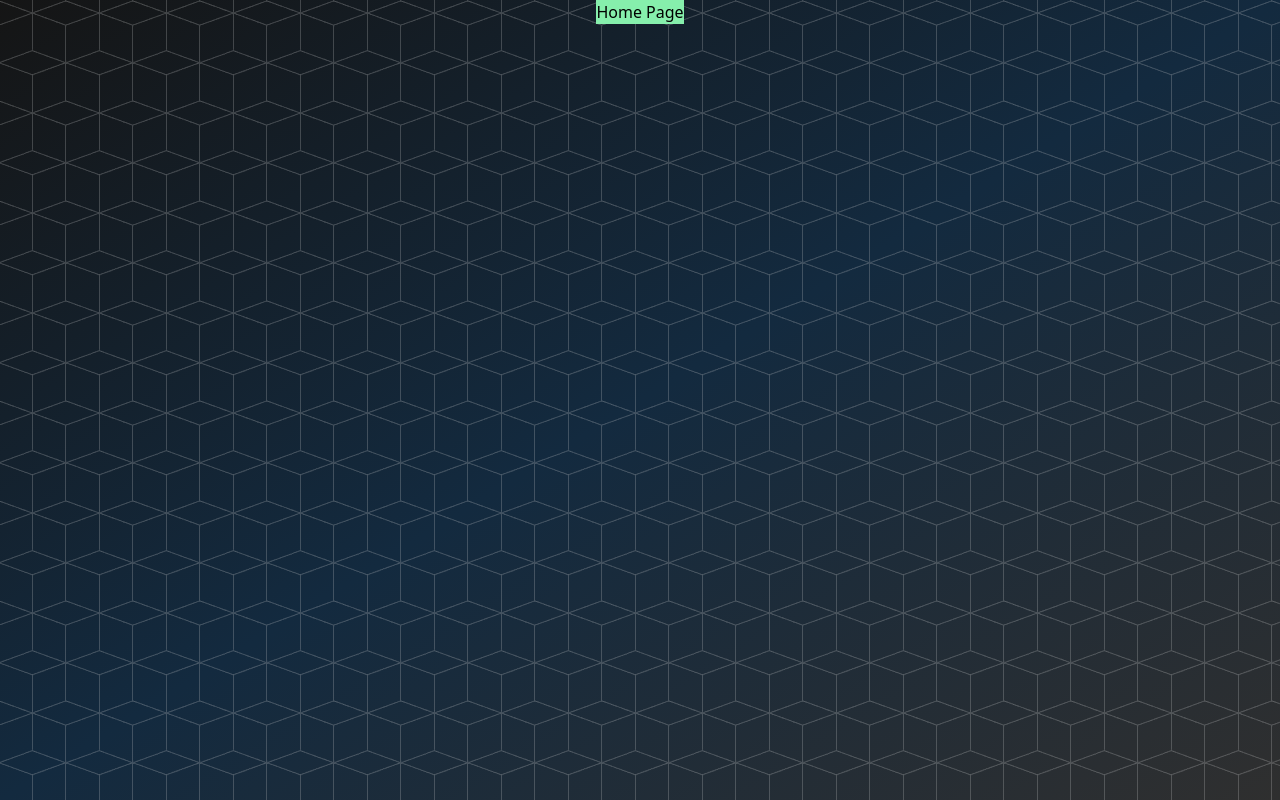
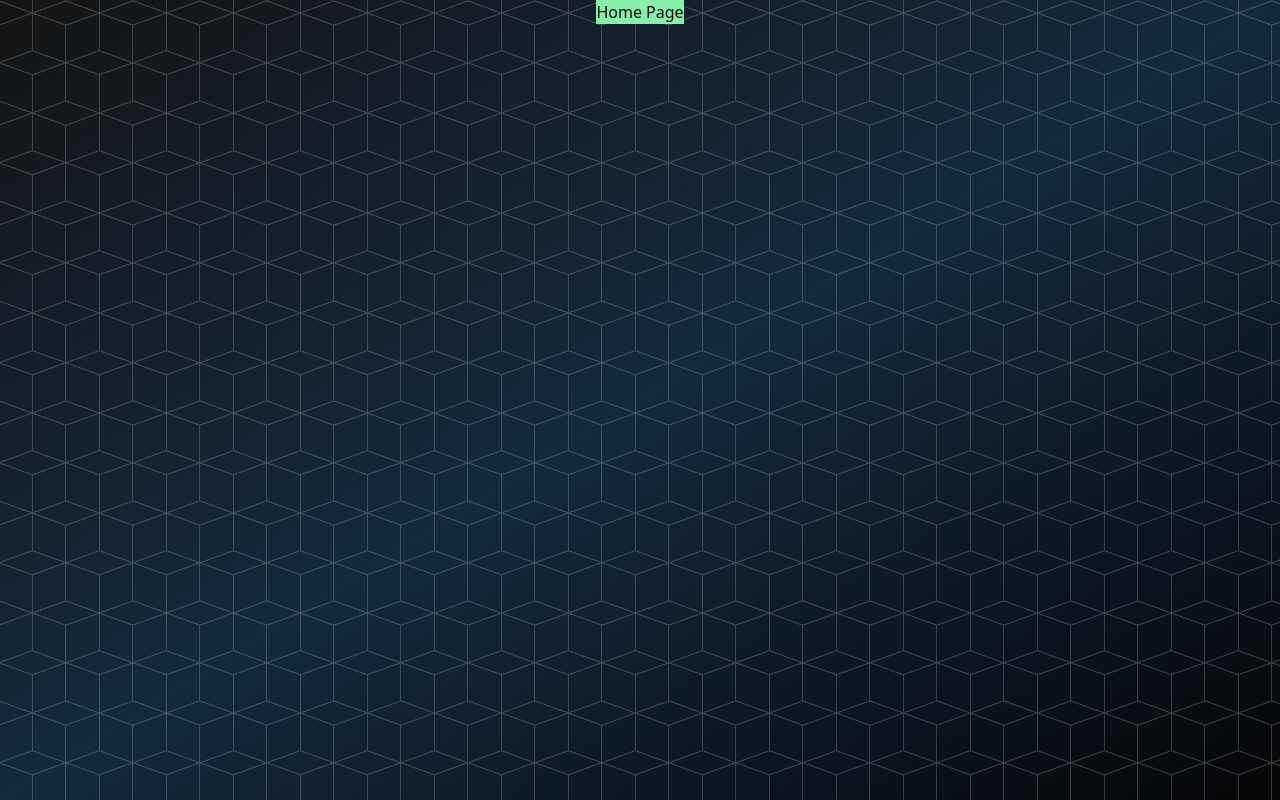
Before and after one commit to SamuelFoc/Modular-home-automation-NodeJS, a Next.js app in the folder app/: page / in a window 1280 px wide. Built offline with nearby package versions, Linux system fonts and the light colour scheme.

Commit message:
Adjust the bg gradient

```diff
--- a/app/app/globals.css
+++ b/app/app/globals.css
@@ -4,6 +4,71 @@
 
 body {
   background-image: url("/cubes.png"),
-    linear-gradient(to bottom right, #151515, #132a3f, #2f2f2f);
+    linear-gradient(to bottom right, #151515, #132a3f, #060607);
   background-repeat: repeat;
 }
+
+@layer base {
+  :root {
+    --background: 0 0% 100%;
+    --foreground: 240 10% 3.9%;
+    --card: 0 0% 100%;
+    --card-foreground: 240 10% 3.9%;
+    --popover: 0 0% 100%;
+    --popover-foreground: 240 10% 3.9%;
+    --primary: 240 5.9% 10%;
+    --primary-foreground: 0 0% 98%;
+    --secondary: 240 4.8% 95.9%;
+    --secondary-foreground: 240 5.9% 10%;
+    --muted: 240 4.8% 95.9%;
+    --muted-foreground: 240 3.8% 46.1%;
+    --accent: 240 4.8% 95.9%;
+    --accent-foreground: 240 5.9% 10%;
+    --destructive: 0 84.2% 60.2%;
+    --destructive-foreground: 0 0% 98%;
+    --border: 240 5.9% 90%;
+    --input: 240 5.9% 90%;
+    --ring: 240 10% 3.9%;
+    --chart-1: 12 76% 61%;
+    --chart-2: 173 58% 39%;
+    --chart-3: 197 37% 24%;
+    --chart-4: 43 74% 66%;
+    --chart-5: 27 87% 67%;
+    --radius: 0.5rem;
+  }
+  .dark {
+    --background: 240 10% 3.9%;
+    --foreground: 0 0% 98%;
+    --card: 240 10% 3.9%;
+    --card-foreground: 0 0% 98%;
+    --popover: 240 10% 3.9%;
+    --popover-foreground: 0 0% 98%;
+    --primary: 0 0% 98%;
+    --primary-foreground: 240 5.9% 10%;
+    --secondary: 240 3.7% 15.9%;
+    --secondary-foreground: 0 0% 98%;
+    --muted: 240 3.7% 15.9%;
+    --muted-foreground: 240 5% 64.9%;
+    --accent: 240 3.7% 15.9%;
+    --accent-foreground: 0 0% 98%;
+    --destructive: 0 62.8% 30.6%;
+    --destructive-foreground: 0 0% 98%;
+    --border: 240 3.7% 15.9%;
+    --input: 240 3.7% 15.9%;
+    --ring: 240 4.9% 83.9%;
+    --chart-1: 220 70% 50%;
+    --chart-2: 160 60% 45%;
+    --chart-3: 30 80% 55%;
+    --chart-4: 280 65% 60%;
+    --chart-5: 340 75% 55%;
+  }
+}
+
+@layer base {
+  * {
+    @apply border-border;
+  }
+  body {
+    @apply bg-background text-foreground;
+  }
+}
```
